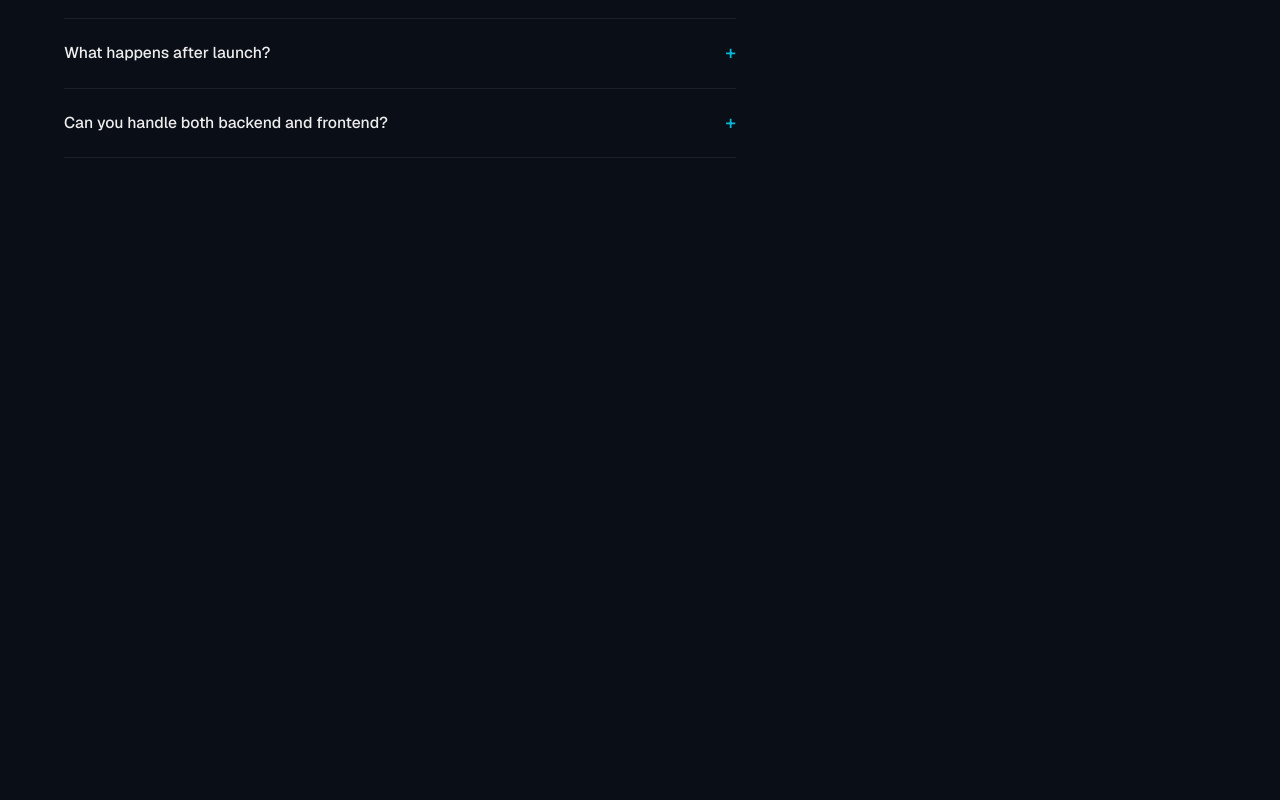
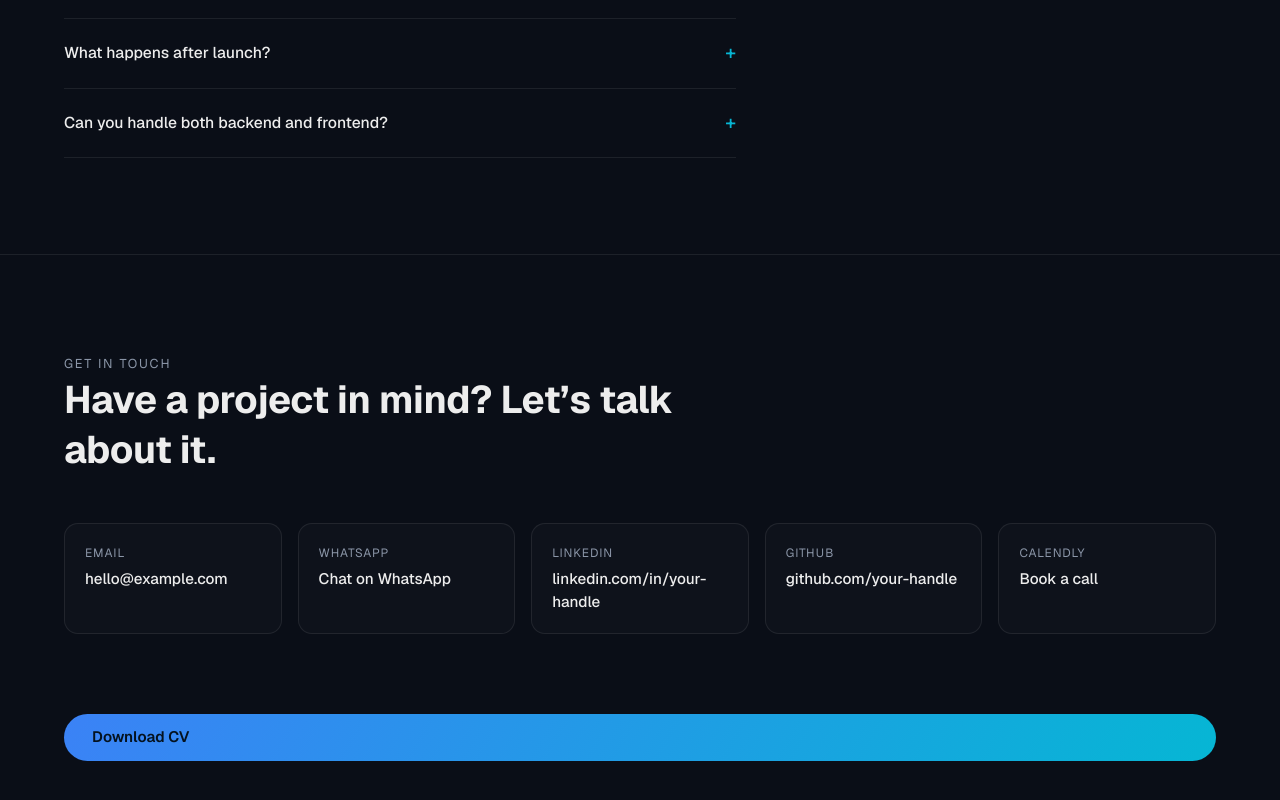
Before and after one commit to Mohamed-Shahata/apex-flow, a Next.js app: page / in a window 1280 px wide. Shown: the part 6083-6883 px from the top of the page. Before the commit the page ends 6337 px from the top, so only its background shows below. Built offline with nearby package versions, Linux system fonts and the light colour scheme.

Commit message:
feat(contact): add Contact section with channel links + CV download
- add Contact.tsx: Email, WhatsApp, LinkedIn, GitHub, Calendly (placeholder values)
- wire Contact into homepage after FAQ — completes full landing page (Phase 2 done)
- add contact-card styles in globals.css

```diff
--- a/app/globals.css
+++ b/app/globals.css
@@ -682,3 +682,51 @@ body {
   color: var(--slate);
   max-width: 38rem;
 }
+
+/* ---------- Contact ---------- */
+
+.contact {
+  padding: 6rem 1.5rem 8rem;
+  border-top: 1px solid var(--glass-border);
+}
+
+.contact-grid {
+  display: grid;
+  grid-template-columns: repeat(auto-fit, minmax(200px, 1fr));
+  gap: 1rem;
+  margin-bottom: 2rem;
+}
+
+.contact-card {
+  display: flex;
+  flex-direction: column;
+  gap: 0.35rem;
+  padding: 1.25rem;
+  border: 1px solid var(--glass-border);
+  border-radius: 14px;
+  background: rgba(255, 255, 255, 0.02);
+  transition:
+    border-color 0.2s ease,
+    transform 0.2s ease;
+}
+
+.contact-card:hover {
+  border-color: var(--accent-start);
+  transform: translateY(-3px);
+}
+
+.contact-label {
+  font-size: 0.75rem;
+  letter-spacing: 0.08em;
+  text-transform: uppercase;
+  color: var(--slate);
+}
+
+.contact-value {
+  font-size: 0.95rem;
+  font-weight: 500;
+}
+
+.contact-cv {
+  display: inline-block;
+}
--- a/app/page.tsx
+++ b/app/page.tsx
@@ -7,6 +7,7 @@ import FeaturedProjects from "@/components/FeaturedProjects";
 import Testimonials from "@/components/Testimonials";
 import WhyUs from "@/components/WhyUs";
 import FAQ from "@/components/FAQ";
+import Contact from "@/components/Contact";
 
 export default function Home() {
   return (
@@ -20,6 +21,7 @@ export default function Home() {
       <Testimonials />
       <WhyUs />
       <FAQ />
+      <Contact />
     </div>
   );
 }
--- /dev/null
+++ b/components/Contact.tsx
@@ -0,0 +1,56 @@
+// Replace href values with real contact links/handles.
+const CHANNELS = [
+  {
+    label: "Email",
+    href: "mailto:hello@example.com",
+    value: "hello@example.com",
+  },
+  {
+    label: "WhatsApp",
+    href: "https://wa.me/000000000000",
+    value: "Chat on WhatsApp",
+  },
+  {
+    label: "LinkedIn",
+    href: "https://linkedin.com/in/your-handle",
+    value: "linkedin.com/in/your-handle",
+  },
+  {
+    label: "GitHub",
+    href: "https://github.com/your-handle",
+    value: "github.com/your-handle",
+  },
+  {
+    label: "Calendly",
+    href: "https://calendly.com/your-handle",
+    value: "Book a call",
+  },
+];
+
+export default function Contact() {
+  return (
+    <section className="contact" id="contact">
+      <div className="services-inner">
+        <div className="about-head">
+          <span className="section-eyebrow">Get In Touch</span>
+          <h2 className="section-title">
+            Have a project in mind? Let&rsquo;s talk about it.
+          </h2>
+        </div>
+
+        <div className="contact-grid">
+          {CHANNELS.map((c) => (
+            <a className="contact-card" href={c.href} key={c.label}>
+              <span className="contact-label">{c.label}</span>
+              <span className="contact-value">{c.value}</span>
+            </a>
+          ))}
+        </div>
+
+        <a className="btn btn-primary contact-cv" href="/cv.pdf" download>
+          Download CV
+        </a>
+      </div>
+    </section>
+  );
+}
```
Also changed, not shown: 1 other file (tests, documents, lock files or other folders).
